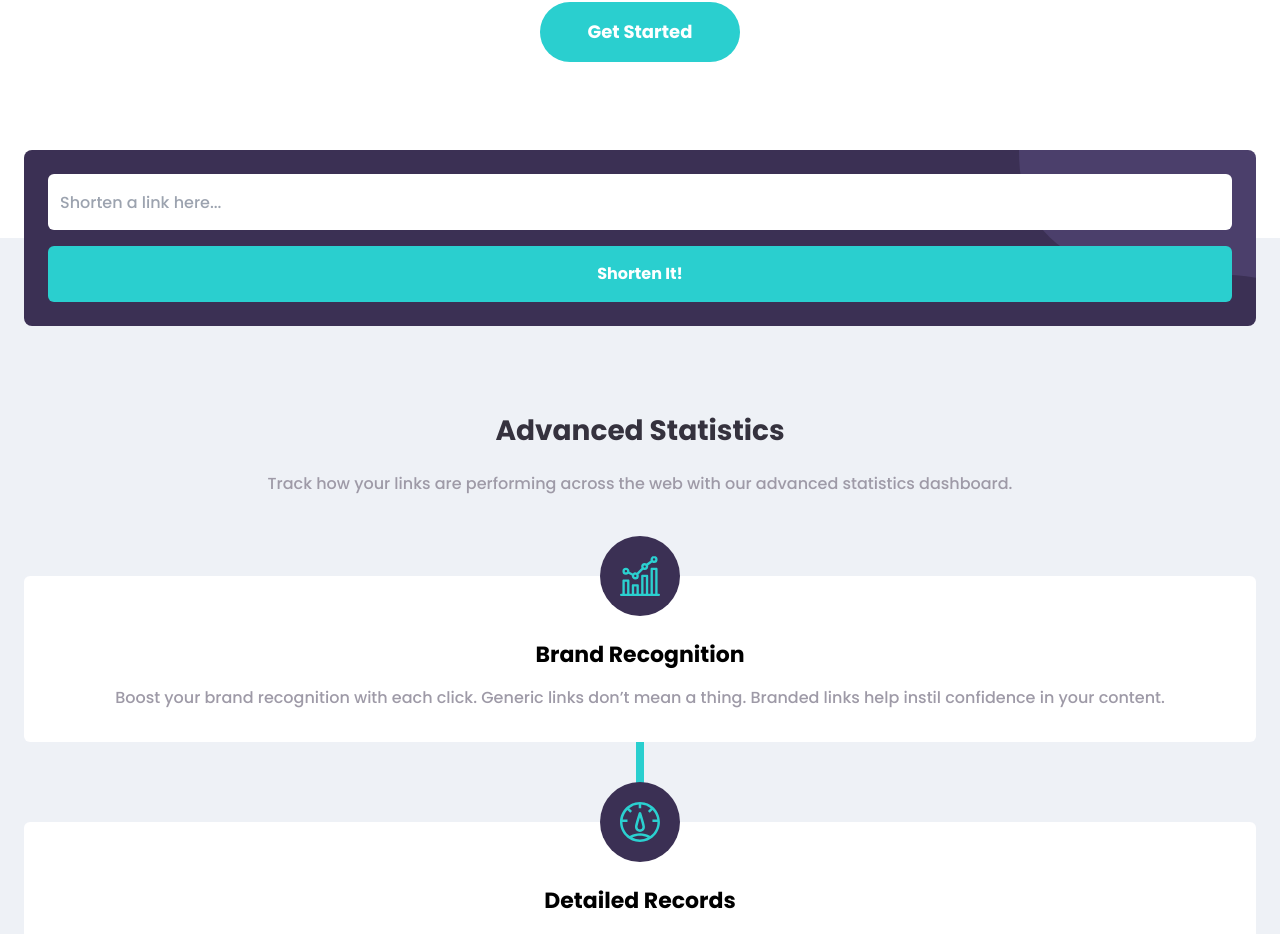
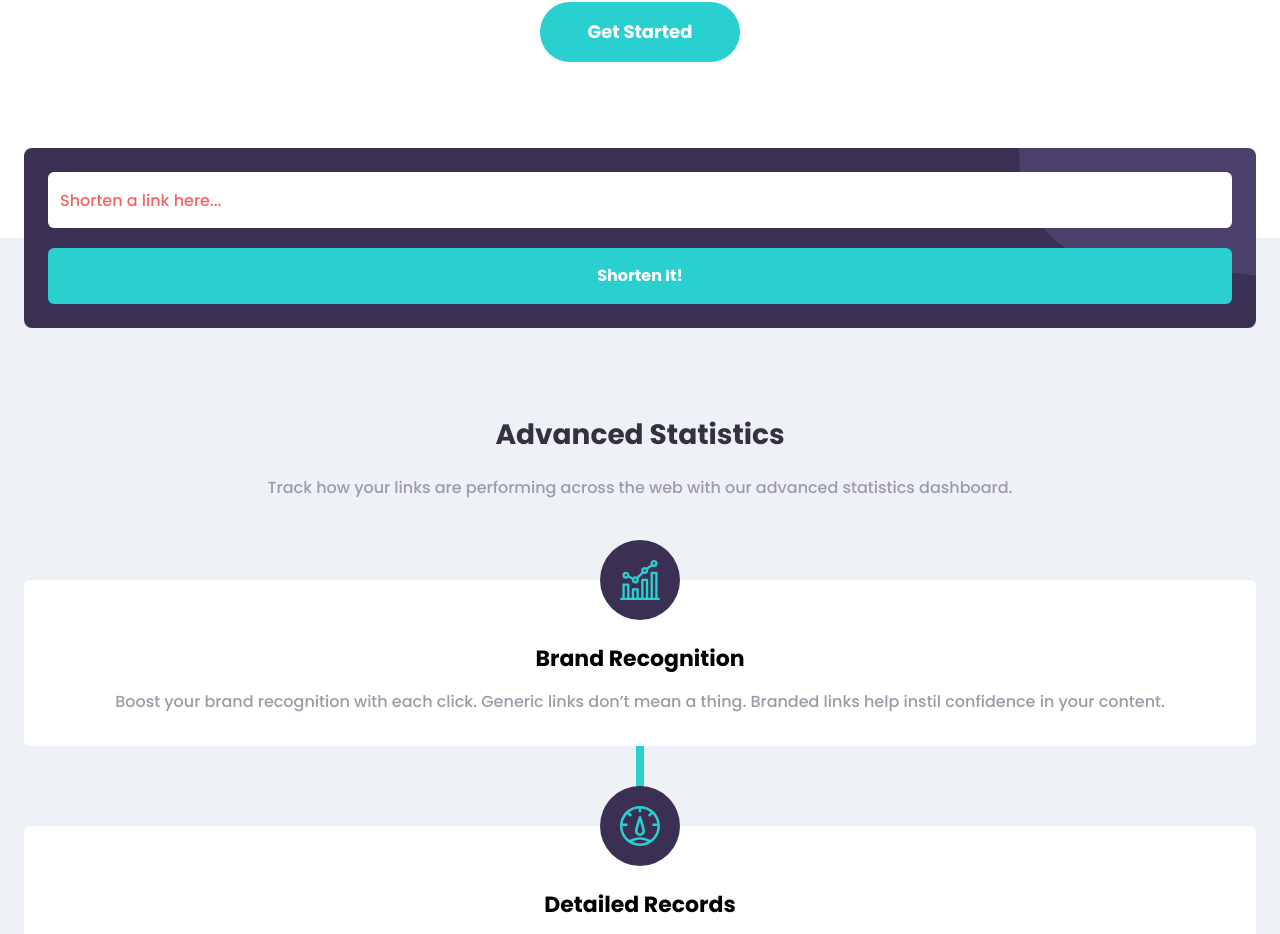
Before and after one commit to christycrt/url-shorten-api, a Next.js app: page / in a window 1280 px wide. Shown: the part 1484-2418 px from the top of the page. Built offline with nearby package versions, Linux system fonts and the light colour scheme.

Commit message:
[ADD] error message

```diff
--- a/components/Intro/ShortenLinkBox.tsx
+++ b/components/Intro/ShortenLinkBox.tsx
@@ -43,12 +43,17 @@ const ShortenLinkBox = () => {
     <div className="space-y-6">
       <form onSubmit={onSubmit}>
         <div className="shorten-box">
-          <input
-            className="bg-white px-3 py-3 rounded-md h-[56px]"
-            type="text"
-            placeholder="Shorten a link here..."
-            {...register("url", { required: true })}
-          />
+          <div>
+            <input
+              className="bg-white px-3 py-3 rounded-md h-[56px] mb-1 w-[100%]"
+              type="text"
+              placeholder="Shorten a link here..."
+              {...register("url", { required: true })}
+            />
+            <p className="text-red italic text-sm">
+              {errors.url && "Please add a link"}
+            </p>
+          </div>
           <Button type="submit">Shorten It!</Button>
         </div>
       </form>
--- a/styles/intro.scss
+++ b/styles/intro.scss
@@ -6,3 +6,7 @@
 .shorten-link-box {
   @apply flex flex-col p-4 space-y-4 rounded-lg bg-white -translate-y-1/2;
 }
+
+input::placeholder {
+  @apply text-red border-red;
+}
--- a/tailwind.config.js
+++ b/tailwind.config.js
@@ -14,6 +14,7 @@ module.exports = {
       white: "hsl(0, 0%, 100%)"
     },
     fontSize: {
+      sm: ['14px', '22px'],
       base: ['16px', '24px'],
       lg: ['18px', '28px'],
       xl: ['22px', '30px'],
```
